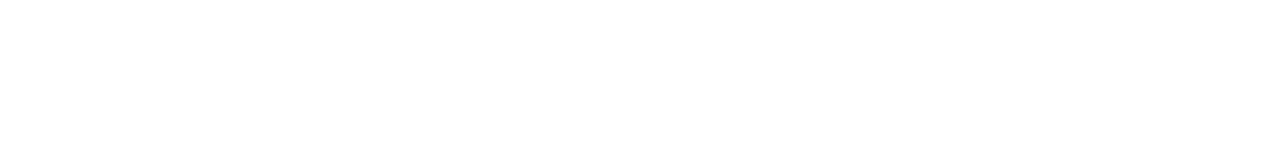
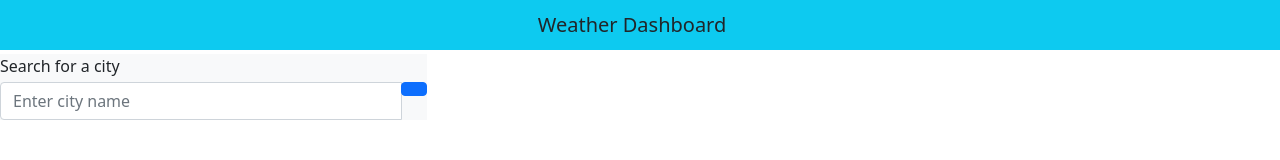
Before and after one commit to lsmith32/challenge_weather_API, a plain HTML site: page index.html in a window 1280 px wide. Drawn offline with nearby package versions, Linux system fonts and the light colour scheme.

Commit message:
search city bar added

```diff
--- a/index.html
+++ b/index.html
@@ -4,10 +4,25 @@
     <meta charset="UTF-8">
     <meta http-equiv="X-UA-Compatible" content="IE=edge">
     <meta name="viewport" content="width=device-width, initial-scale=1.0">
+    <link href="https://cdn.jsdelivr.net/npm/bootstrap@5.1.3/dist/css/bootstrap.min.css" rel="stylesheet" integrity="sha384-1BmE4kWBq78iYhFldvKuhfTAU6auU8tT94WrHftjDbrCEXSU1oBoqyl2QvZ6jIW3" crossorigin="anonymous">
     <link rel="stylesheet" href="css/style.css">
     <title>Weather Dashboard</title>
 </head>
 <body>
+    <nav class="navbar navbar-info bg-info">
+        <span class="navbar-brand mb-0 h1 w-100 text-center">Weather Dashboard</span>
+    </nav>
+    <div class="col-4 bg-light">
+        <p class="search-header my-1">Search for a city</p>
+        <div class="input-group mb-3">
+            <input id="city-input" type="text" class="form-control" placeholder="Enter city name" aria-label="Enter city name">
+            <div class="input-group-append">
+                <button class="btn btn-primary mb-3" type="button" id="search-button">
+                    <i class="fas fa-search"></i>
+                </button>
+            </div>
+        </div>
+    </div>
 
     <script src = "js/script.js"></script>
 </body>
--- a/js/script.js
+++ b/js/script.js
@@ -1 +1,10 @@
-const APIKey = "c09bae87a6bcc05461fb40cbd7520587"
+    const inputEl = document.getElementById("input-city");
+    const searchEl = document.getElementById("search-button");
+
+//API key
+    const APIKey = "c09bae87a6bcc05461fb40cbd7520587"
+
+//log city name typed by user
+    searchEl.addEventListener("Click", function() {
+        console.log(inputEl);
+    });
```
